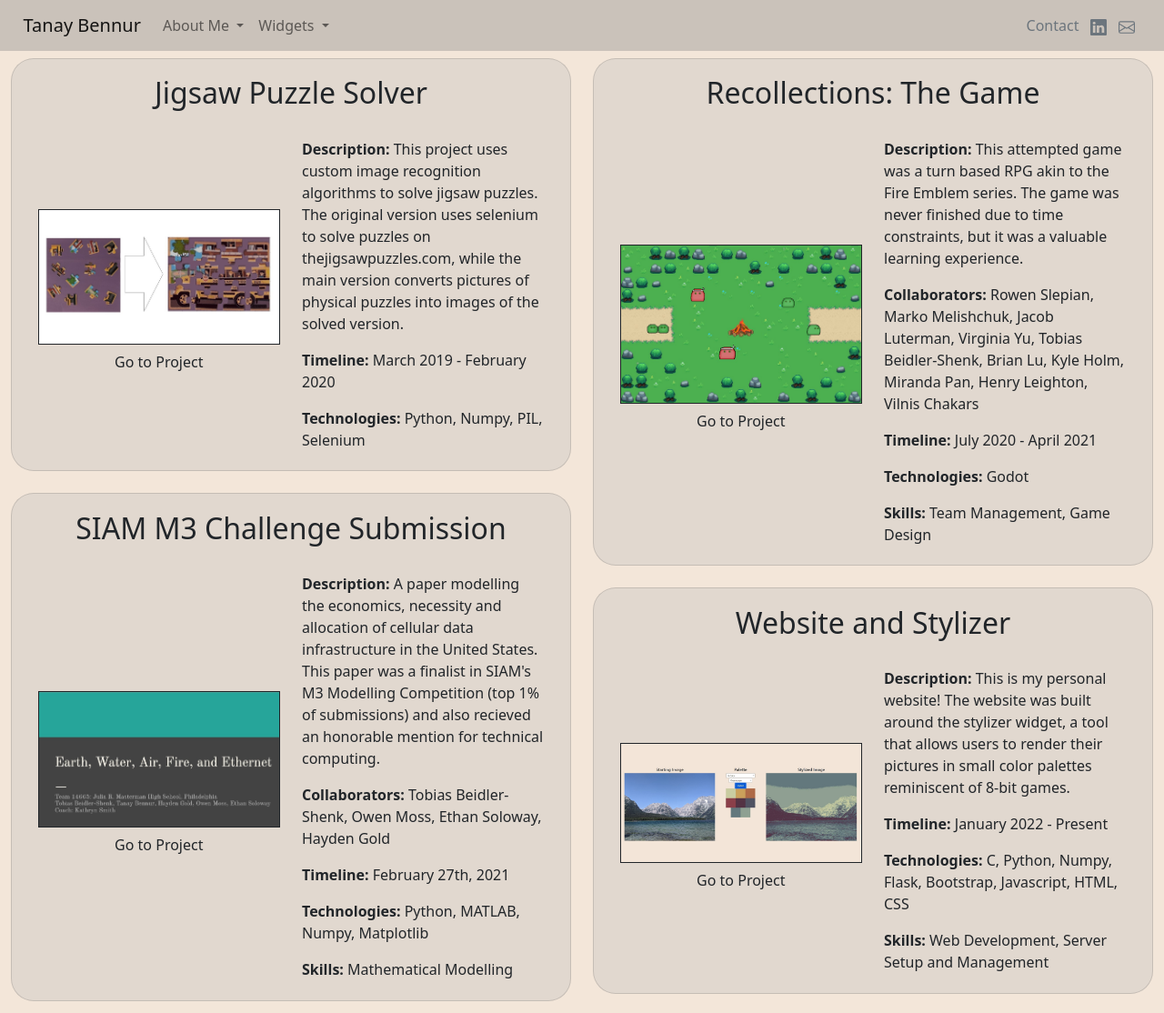
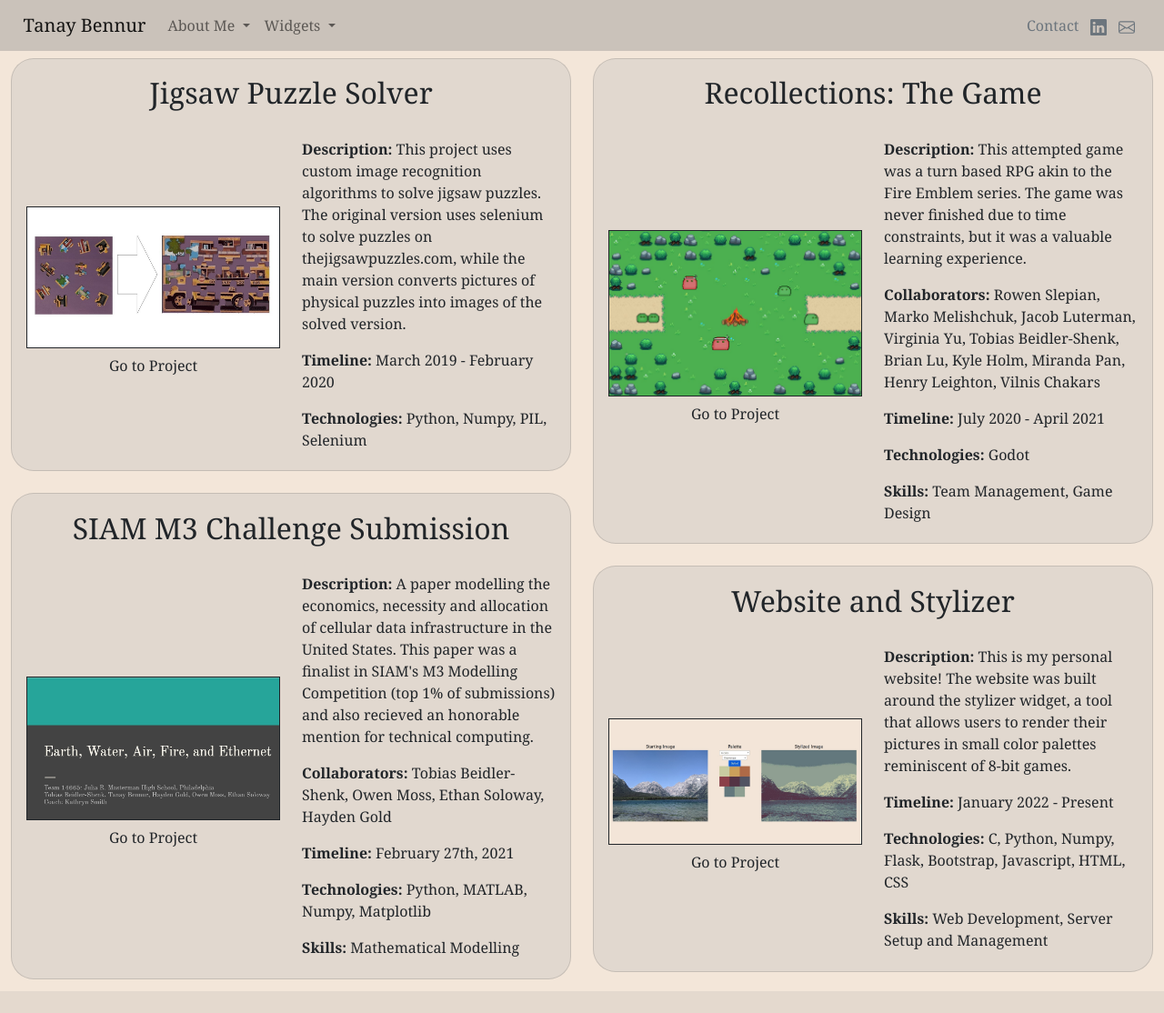
Before and after one commit to TBennur/website, a Flask app: page /projects in a window 1280 px wide. Shown: the whole page at 91% size. After the commit the page ends 1090 px from the top, so only its background shows below. Run offline with Flask 2, Linux system fonts and the light colour scheme; parts of the project's set-up code (start-up, migrations or seed data) failed here and were passed over; some libraries are stand-ins or nearby versions.

Commit message:
Refactored Code, Minor VIsual Edits

```diff
--- a/website/app.py
+++ b/website/app.py
@@ -1,30 +1,26 @@
-from flask import Flask, render_template, request, jsonify, session, url_for
+from flask import Flask, render_template, request, jsonify, session
 from flask_session import Session
 import yaml
 import platform
 import uuid
-import os
 from werkzeug import utils, exceptions
 from datetime import timedelta
 import base64
 
-# Import Image Filter Module
+# Import Modules
 if platform.system() == "Windows":
     import stylizer.imageFilter as imageFilter
     import appUtilities
-    UPLOAD_FOLDER = 'temporaryImageFiles'
 else:
     from website.stylizer import imageFilter
     from website import appUtilities
-    UPLOAD_FOLDER = 'website/temporaryImageFiles'
-
 
 # Setup webpage and import constants
 app = Flask(__name__)
 app.config["SESSION_PERMANENT"] = False
 app.config["SESSION_TYPE"] = "filesystem"
 app.config["PERMANENT_SESSION_LIFETIME"] = timedelta(minutes = 30)
-app.config['UPLOAD_FOLDER'] = UPLOAD_FOLDER
+app.config['UPLOAD_FOLDER'] = appUtilities.get_file_path('temporaryImageFiles')
 app.config['MAX_CONTENT_LENGTH'] = 500 * 1000
 Session(app)
 
@@ -65,7 +61,7 @@ def visualize_palette():
 @app.route('/visualize-image', methods = ["GET", "POST"])
 def visualize_image():
     if 'file' not in request.files:
-        return jsonify({'Status' : 'Failure', 'Reason' : ''})
+        return jsonify({'Status' : 'Failure', 'Reason' : 'File Doesn\'t Exist'})
     file = request.files['file']
     if file.filename == '':
         return jsonify({'Status' : 'Failure', 'Reason' : 'Please Upload a Named File'})
--- a/website/appUtilities.py
+++ b/website/appUtilities.py
@@ -44,8 +44,6 @@ def upload_file(filename, upload_folder, session_id, system):
     edit_logfile(filename, session_id, get_logfile_name(system), replacement_necessary)
     return filepath
 
-
-
 def get_image_info(query, conversion_dictionary):
     request_info = query.get_data().decode('UTF-8').split("|")
     image_name = request_info[0][1:]
--- a/website/savedFileCleanup.py
+++ b/website/savedFileCleanup.py
@@ -1,4 +1,3 @@
-import platform
 import os
 import pathlib
 
--- /dev/null
+++ b/website/static/css/generalOverrides.css
@@ -0,0 +1,19 @@
+/* Custom CSS Overrides - General */
+
+* {
+    font-family: Georgia;
+}
+
+.navbar-brand {
+    margin-left: 2%;
+}
+
+.webpage-render {
+    margin-top: 5%;
+    padding-bottom: 1%;
+}
+
+.nav-opacity {
+    --bs-bg-opacity : 0.95;
+    background-color: rgb(202, 194, 186);
+}
--- /dev/null
+++ b/website/static/css/projectOverrides.css
@@ -0,0 +1,28 @@
+/* Custom CSS Overrides - Projects Page */
+
+.card-img-left {
+    width: 100%;
+    border: 1px solid;
+}
+
+.project-card-body {
+    padding-top: 1%;
+    padding-bottom: 1%;
+    margin-left: 0.1%;
+    margin-right: 0.1%;
+    display: table !important;
+}
+
+.project-card {
+    border-radius: 25px !important;
+    background-color: rgb(225, 216, 207) !important;
+}
+
+.project-card-column {
+    vertical-align: middle;
+    display: table-cell;
+}
+
+.project-card-title {
+    margin-top:3%;
+}
--- a/website/stylizer/filterUtilities.py
+++ b/website/stylizer/filterUtilities.py
@@ -53,7 +53,8 @@ def convert_palette(palette_list):
     return palette
 
 def get_palette(palette_name, num_colors):
-    if (not is_valid_palette(palette_name)): raise Exception("Invalid palette Format")
+    if (not is_valid_palette(palette_name)):
+        raise Exception("Invalid palette Format")
     if palette_name == "temp_results.hex":
         colorList = open(get_file_path("*/Palettes/paletteCustom/" + palette_name))
     else:
@@ -70,7 +71,8 @@ def get_palette(palette_name, num_colors):
     return convert_palette(paletteList)
 
 def get_image(image_name, is_custom, session_id):
-    if (not is_valid_image(image_name)): raise Exception("Invalid Image Format")
+    if (not is_valid_image(image_name)):
+        raise Exception("Invalid Image Format")
     if is_custom:
         try:
             img = Image.open(get_file_path(str(session_id) + "-file-" + image_name))
--- a/website/templates/projects.html
+++ b/website/templates/projects.html
@@ -2,7 +2,9 @@
 <html lang="en" dir="ltr">
   <head>
     <meta charset="utf-8">
-    <title>Tanay Bennur: About</title>
+    <title>Tanay Bennur: Projects</title>
+
+    <link rel="stylesheet" type="text/css" href="{{ url_for('static',     filename='css/projectOverrides.css') }}">
   </head>
   <body>
     {% extends "template.html" %}
@@ -13,16 +15,16 @@
         <div class="col-6">
           <div class="vstack gap-4">
             <div class="card project-card">
-              <h2 class="card-title text-center" style="margin-top:3%"> Jigsaw Puzzle Solver </h2>
+              <h2 class="card-title text-center project-card-title"> Jigsaw Puzzle Solver </h2>
               <div class="card-body" style="flex-direction: row;">
                 <div class="row project-card-body">
-                  <div class="col-6" style = "vertical-align: middle; display: table-cell;">
+                  <div class="col-6 project-card-column">
                     <img class="card-img-left text-center" src="{{ url_for('static',     filename='defaultFiles/portfolioPictures/solverScreenshot.jpg') }}">
                     <div class = "text-center">
                       <a href="https://gitlab.com/TBennur/puzzle-solver" class="btn btn-primary-outline">Go to Project</a>
                     </div>
                   </div>
-                  <div class="col-6" style = "vertical-align: middle; display: table-cell;">
+                  <div class="col-6 project-card-column">
                     <p class="card-text"> <b> Description: </b> This project uses custom image recognition algorithms to solve jigsaw puzzles. The original version uses selenium to solve puzzles on thejigsawpuzzles.com, while the main version converts pictures of physical puzzles into images of the solved version. </p>
                     <p class="card-text"> <b> Timeline: </b> March 2019 - February 2020 </p>
                     <p class="card-text"> <b> Technologies: </b> Python, Numpy, PIL, Selenium </p>
@@ -31,16 +33,16 @@
               </div>
             </div>
             <div class="card project-card">
-              <h2 class="card-title text-center" style="margin-top:3%"> SIAM M3 Challenge Submission </h2>
+              <h2 class="card-title text-center project-card-title"> SIAM M3 Challenge Submission </h2>
               <div class="card-body" style="flex-direction: row;">
-                <div class="row project-card-body" style = "display: table;">
-                  <div class="col-6" style = "vertical-align: middle; display: table-cell;">
+                <div class="row project-card-body">
+                  <div class="col-6 project-card-column">
                     <img class="card-img-left text-center" src="{{ url_for('static',     filename='defaultFiles/portfolioPictures/modellingScreenshot.jpg') }}">
                     <div class = "text-center">
                       <a href="https://m3challenge.siam.org/sites/default/files/uploads/FINALIST_14665.pdf" class="btn btn-primary-outline">Go to Project</a>
                     </div>
                   </div>
-                  <div class="col-6" style = "vertical-align: middle; display: table-cell;">
+                  <div class="col-6 project-card-column">
                     <p class="card-text"> <b> Description: </b> A paper modelling the economics, necessity and allocation of cellular data infrastructure in the United States. This paper was a finalist in SIAM's M3 Modelling Competition (top 1% of submissions) and also recieved an honorable mention for technical computing.</p>
                     <p class="card-text"> <b> Collaborators: </b> Tobias Beidler-Shenk, Owen Moss, Ethan Soloway, Hayden Gold </p>
                     <p class="card-text"> <b> Timeline: </b> February 27th, 2021 </p>
@@ -55,16 +57,16 @@
         <div class="col-6">
           <div class="vstack gap-4">
             <div class="card project-card">
-              <h2 class="card-title text-center" style="margin-top:3%"> Recollections: The Game </h2>
+              <h2 class="card-title text-center project-card-title"> Recollections: The Game </h2>
               <div class="card-body" style="flex-direction: row;">
-                <div class="row project-card-body" style = "display: table;">
-                  <div class="col-6" style = "vertical-align: middle; display: table-cell;">
+                <div class="row project-card-body">
+                  <div class="col-6 project-card-column">
                     <img class="card-img-left text-center" src="{{ url_for('static',     filename='defaultFiles/portfolioPictures/recollectionsScreenshot.jpg') }}">
                     <div class = "text-center">
                       <a href="https://gitlab.com/TBennur/rpg" class="btn btn-primary-outline">Go to Project</a>
                     </div>
                   </div>
-                  <div class="col-6" style = "vertical-align: middle; display: table-cell;">
+                  <div class="col-6 project-card-column">
                     <p class="card-text"> <b> Description: </b> This attempted game was a turn based RPG akin to the Fire Emblem series. The game was never finished due to time constraints, but it was a valuable learning experience. </p>
                     <p class="card-text"> <b> Collaborators: </b> Rowen Slepian, Marko Melishchuk, Jacob Luterman, Virginia Yu, Tobias Beidler-Shenk, Brian Lu, Kyle Holm, Miranda Pan, Henry Leighton, Vilnis Chakars </p>
                     <p class="card-text"> <b> Timeline: </b> July 2020 - April 2021 </p>
@@ -75,16 +77,16 @@
               </div>
             </div>
             <div class="card project-card">
-              <h2 class="card-title text-center" style="margin-top:3%"> Website and Stylizer </h2>
+              <h2 class="card-title text-center project-card-title"> Website and Stylizer </h2>
               <div class="card-body" style="flex-direction: row;">
-                <div class="row project-card-body" style = "display: table;">
-                  <div class="col-6" style = "vertical-align: middle; display: table-cell;">
+                <div class="row project-card-body">
+                  <div class="col-6 project-card-column">
                     <img class="card-img-left text-center" src="{{ url_for('static',     filename='defaultFiles/portfolioPictures/stylizerScreenshot.jpg') }}">
                     <div class="text-center">
                       <a href="https://www.tanaybennur.com/stylizer" class="btn btn-primary-outline">Go to Project</a>
                     </div>
                   </div>
-                  <div class="col-6" style = "vertical-align: middle; display: table-cell;">
+                  <div class="col-6 project-card-column">
                     <p class="card-text"> <b> Description: </b> This is my personal website! The website was built around the stylizer widget, a tool that allows users to render their pictures in small color palettes reminiscent of 8-bit games. </p>
                     <p class="card-text"> <b> Timeline: </b> January 2022 - Present </p>
                     <p class="card-text"> <b> Technologies: </b> C, Python, Numpy, Flask, Bootstrap, Javascript, HTML, CSS</p>
--- a/website/templates/stylizer.html
+++ b/website/templates/stylizer.html
@@ -3,6 +3,8 @@
   <head>
     <meta charset="utf-8">
     <title>Tanay Bennur: Stylizer</title>
+
+    <link rel="stylesheet" type="text/css" href="{{ url_for('static',     filename='css/stylizerOverrides.css') }}">
   </head>
   <body>
     {% extends "template.html" %}
@@ -255,7 +257,7 @@
 
             </div>
 
-            <div class="row" style="margin-top: 1%;">
+            <div class="row stylizer-bottom-text">
                 <p class = "text-center"> This tool allows you to render pictures in small color palettes reminiscent of 8-bit games. These palettes can be found online at
                     <a href = "https://lospec.com/palette-list" class = "text-dark" style = "text-decoration: none">
                         https://lospec.com/palette-list.
--- a/website/templates/template.html
+++ b/website/templates/template.html
@@ -10,7 +10,7 @@
     <title>Header Template</title>
 
     <link href="https://cdn.jsdelivr.net/npm/bootstrap@5.1.3/dist/css/bootstrap.min.css" rel="stylesheet" integrity="sha384-1BmE4kWBq78iYhFldvKuhfTAU6auU8tT94WrHftjDbrCEXSU1oBoqyl2QvZ6jIW3" crossorigin="anonymous">
-    <link rel="stylesheet" href="{{ url_for('static',     filename='css/overrides.css') }}">
+    <link rel="stylesheet" type="text/css" href="{{ url_for('static',     filename='css/generalOverrides.css') }}">
 
   </head>
 
```
Also changed, not shown: website/static/css/stylizerOverrides.css (renamed from website/static/css/overrides.css, +7 -34 lines), website/stylizer/imageFilter.py (+6 -12 lines), website/templates/coursework.html (+7 -14 lines), website/templates/home.html (+5 -6 lines), README.md.
